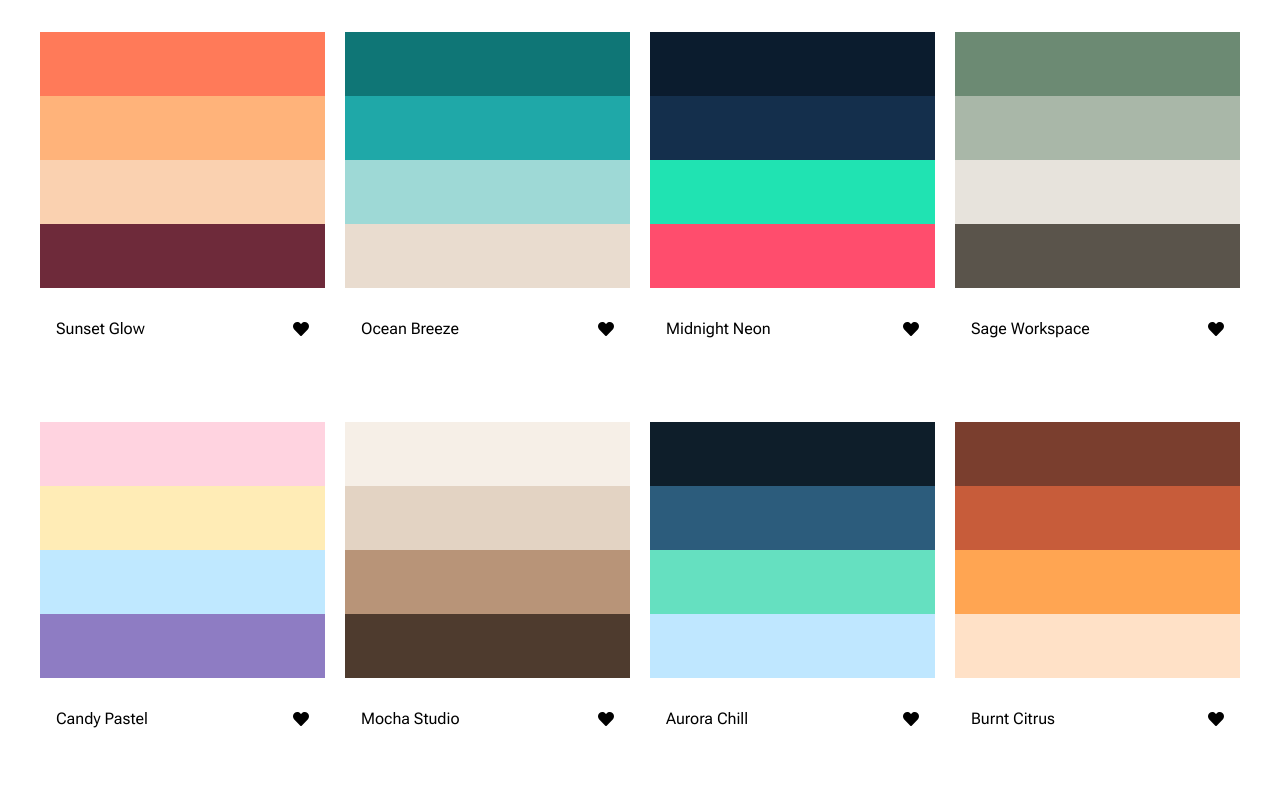
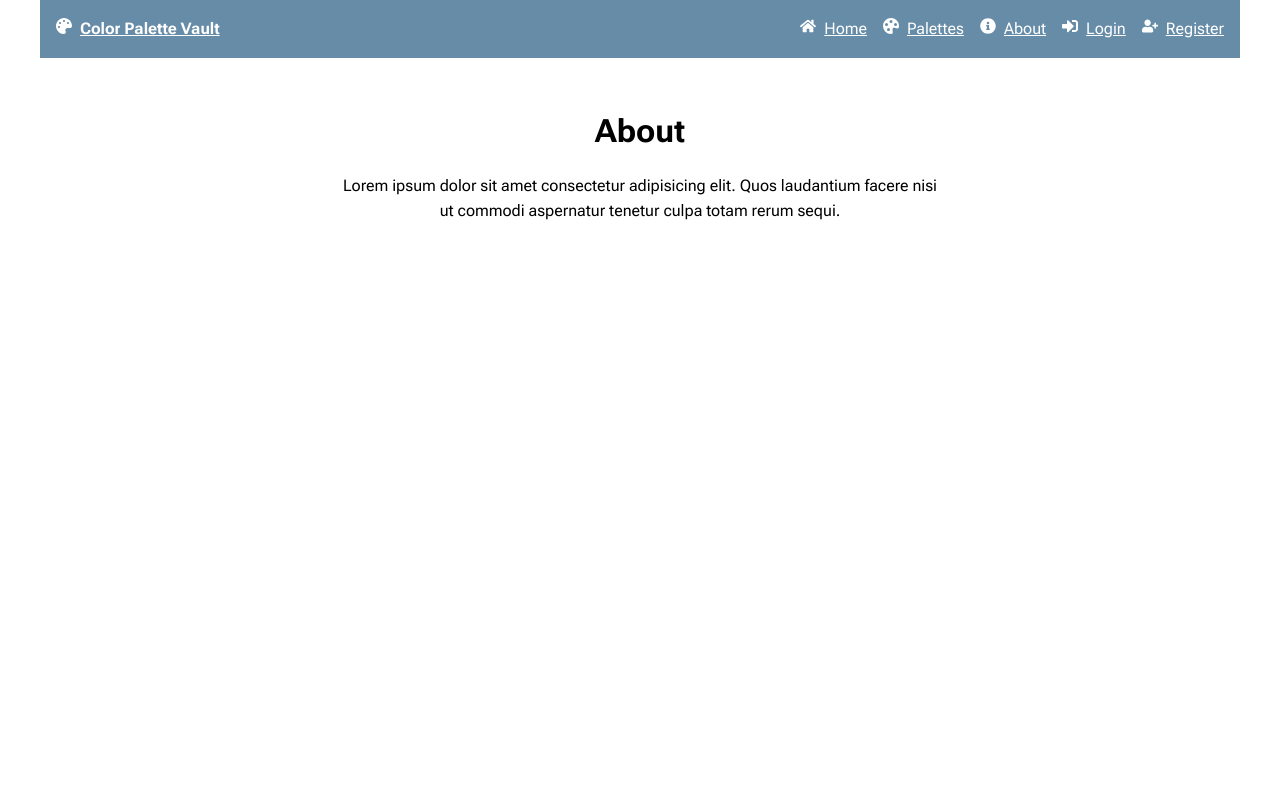
Before and after one commit to kofiarhin/color-palette-vault, a React (Vite) app in the folder client/: page /about in a window 1280 px wide. Shown: the top 800 px of the page. Built offline with nearby package versions, Linux system fonts and the light colour scheme.

Commit message:
ui clean up

```diff
--- a/client/src/App.jsx
+++ b/client/src/App.jsx
@@ -2,6 +2,17 @@ import { useEffect } from "react";
 import { BASE_URL } from "./constants/constants";
 import "./app.styles.scss";
 import ColorPalette from "./components/ColorPalette/ColorPalette";
+import NavBar from "./components/NavBar/Navbar";
+import Home from "./pages/Home/Home";
+import Login from "./pages/Login/Login";
+import Register from "./pages/Register/Register";
+import About from "./pages/About/About";
+import {
+  BrowserRouter as Router,
+  Routes,
+  Route,
+  BrowserRouter,
+} from "react-router-dom";
 
 const App = () => {
   useEffect(() => {
@@ -15,7 +26,15 @@ const App = () => {
   }, []);
   return (
     <div class="container">
-      <ColorPalette />
+      <BrowserRouter>
+        <NavBar />
+        <Routes>
+          <Route path="/" element={<Home />} />
+          <Route path="/login" element={<Login />} />
+          <Route path="/register" element={<Register />} />
+          <Route path="/about" element={<About />} />
+        </Routes>
+      </BrowserRouter>
     </div>
   );
 };
--- /dev/null
+++ b/client/src/components/NavBar/Navbar.jsx
@@ -0,0 +1,111 @@
+import "./navbar.styles.scss";
+import React, { useState, useEffect } from "react";
+import { NavLink, Link } from "react-router-dom";
+import {
+  FaBars,
+  FaTimes,
+  FaHome,
+  FaInfoCircle,
+  FaSignInAlt,
+  FaUserPlus,
+  FaPalette,
+} from "react-icons/fa";
+import { GiPaintBrush } from "react-icons/gi";
+import { BsPaletteFill } from "react-icons/bs";
+
+const Navbar = () => {
+  const [open, setOpen] = useState(false);
+
+  useEffect(() => {
+    document.body.style.overflow = open ? "hidden" : "";
+  }, [open]);
+
+  const handleLinkClick = () => {
+    setOpen(false);
+  };
+
+  return (
+    <nav className="navbar">
+      <Link to="/" className="brand">
+        <span className="icon" aria-hidden="true">
+          <FaPalette />
+        </span>
+        <span className="brand-text">Color Palette Vault</span>
+      </Link>
+      <button
+        className="burger"
+        aria-label="Toggle navigation"
+        aria-expanded={open}
+        onClick={() => setOpen((prev) => !prev)}
+      >
+        {open ? <FaTimes /> : <FaBars />}
+      </button>
+      <ul className={open ? "nav-links open" : "nav-links"}>
+        <li>
+          <NavLink
+            to="/"
+            end
+            onClick={handleLinkClick}
+            className={({ isActive }) => (isActive ? "active" : "")}
+          >
+            <span className="icon" aria-hidden="true">
+              <FaHome />
+            </span>
+            Home
+          </NavLink>
+        </li>
+        <li>
+          <NavLink
+            to="/palettes"
+            end
+            onClick={handleLinkClick}
+            className={({ isActive }) => (isActive ? "active" : "")}
+          >
+            <span className="icon" aria-hidden="true">
+              <BsPaletteFill />
+            </span>
+            Palettes
+          </NavLink>
+        </li>
+        <li>
+          <NavLink
+            to="/about"
+            onClick={handleLinkClick}
+            className={({ isActive }) => (isActive ? "active" : "")}
+          >
+            <span className="icon" aria-hidden="true">
+              <FaInfoCircle />
+            </span>
+            About
+          </NavLink>
+        </li>
+        <li>
+          <NavLink
+            to="/login"
+            onClick={handleLinkClick}
+            className={({ isActive }) => (isActive ? "active" : "")}
+          >
+            <span className="icon" aria-hidden="true">
+              <FaSignInAlt />
+            </span>
+            Login
+          </NavLink>
+        </li>
+        <li>
+          <NavLink
+            to="/register"
+            onClick={handleLinkClick}
+            className={({ isActive }) => (isActive ? "active" : "")}
+          >
+            <span className="icon" aria-hidden="true">
+              <FaUserPlus />
+            </span>
+            Register
+          </NavLink>
+        </li>
+      </ul>
+    </nav>
+  );
+};
+
+export default Navbar;
--- /dev/null
+++ b/client/src/components/NavBar/navbar.styles.scss
@@ -0,0 +1,68 @@
+.navbar {
+  background-color: rgba(6, 67, 114, 0.613);
+  color: #fff;
+  display: flex;
+  align-items: center;
+  justify-content: space-between;
+  padding: 1rem;
+  position: relative;
+
+  .brand {
+    font-weight: 700;
+    color: white;
+    display: inline-flex;
+    align-items: center;
+    gap: 0.5rem;
+  }
+
+  .burger {
+    background: none;
+    border: none;
+    cursor: pointer;
+    display: none;
+    color: #fff;
+    font-size: 1.5rem;
+  }
+
+  .nav-links {
+    list-style: none;
+    display: flex;
+    gap: 1rem;
+
+    li a {
+      color: #fff;
+      display: inline-flex;
+      align-items: center;
+      gap: 0.5rem;
+      &.active {
+        text-decoration: underline;
+      }
+    }
+  }
+
+  @media (max-width: 768px) {
+    .burger {
+      display: flex;
+    }
+
+    .nav-links {
+      position: absolute;
+      top: 100%;
+      left: 0;
+      right: 0;
+      flex-direction: column;
+      background-color: var(--primary-color);
+      max-height: 0;
+      overflow: hidden;
+      transition: max-height 0.3s ease;
+
+      &.open {
+        max-height: 200px;
+      }
+
+      li {
+        padding: 1rem;
+      }
+    }
+  }
+}
--- a/client/src/main.styles.scss
+++ b/client/src/main.styles.scss
@@ -26,6 +26,14 @@ body {
 
 .container {
   width: 1200px;
-  max-width: 98%;
+  max-width: 96%;
   margin: 0 auto;
 }
+
+.heading {
+  font-size: 2rem;
+  margin-bottom: 1rem;
+  &.center {
+    text-align: center;
+  }
+}
--- /dev/null
+++ b/client/src/pages/About/About.jsx
@@ -0,0 +1,19 @@
+import "./about.styles.scss";
+const About = () => {
+  return (
+    <div id="about">
+      <div className="container">
+        <div className="text-wrapper">
+          <h1 className="heading center">About</h1>
+          <p>
+            Lorem ipsum dolor sit amet consectetur adipisicing elit. Quos
+            laudantium facere nisi ut commodi aspernatur tenetur culpa totam
+            rerum sequi.
+          </p>
+        </div>
+      </div>
+    </div>
+  );
+};
+
+export default About;
--- /dev/null
+++ b/client/src/pages/About/about.styles.scss
@@ -0,0 +1,11 @@
+#about {
+  text-align: center;
+  margin-top: 3rem;
+}
+
+@media (min-width: 600px) {
+  .text-wrapper {
+    max-width: 600px;
+    margin: 0 auto;
+  }
+}
--- /dev/null
+++ b/client/src/pages/Home/Home.jsx
@@ -0,0 +1,11 @@
+import ColorPalette from "../../components/ColorPalette/ColorPalette";
+
+const Home = () => {
+  return (
+    <div>
+      <ColorPalette />
+    </div>
+  );
+};
+
+export default Home;
--- /dev/null
+++ b/client/src/pages/Login/Login.jsx
@@ -0,0 +1,5 @@
+const Login = () => {
+  return <div>Login</div>;
+};
+
+export default Login;
--- /dev/null
+++ b/client/src/pages/Register/Register.jsx
@@ -0,0 +1,5 @@
+const Register = () => {
+  return <div>Register</div>;
+};
+
+export default Register;
```
